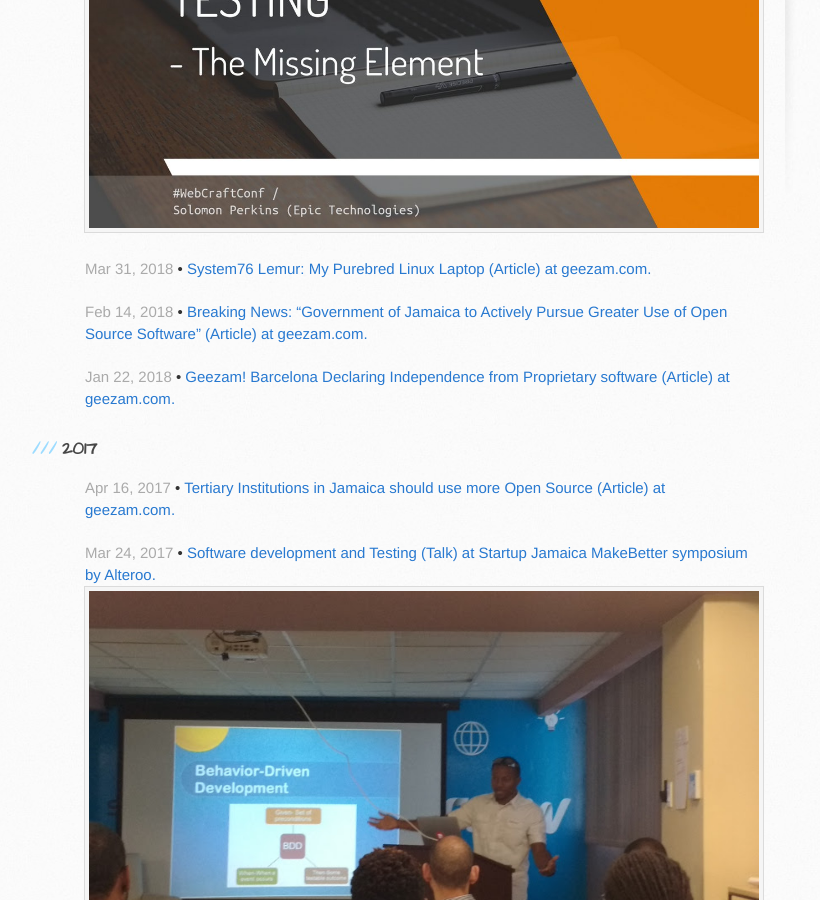
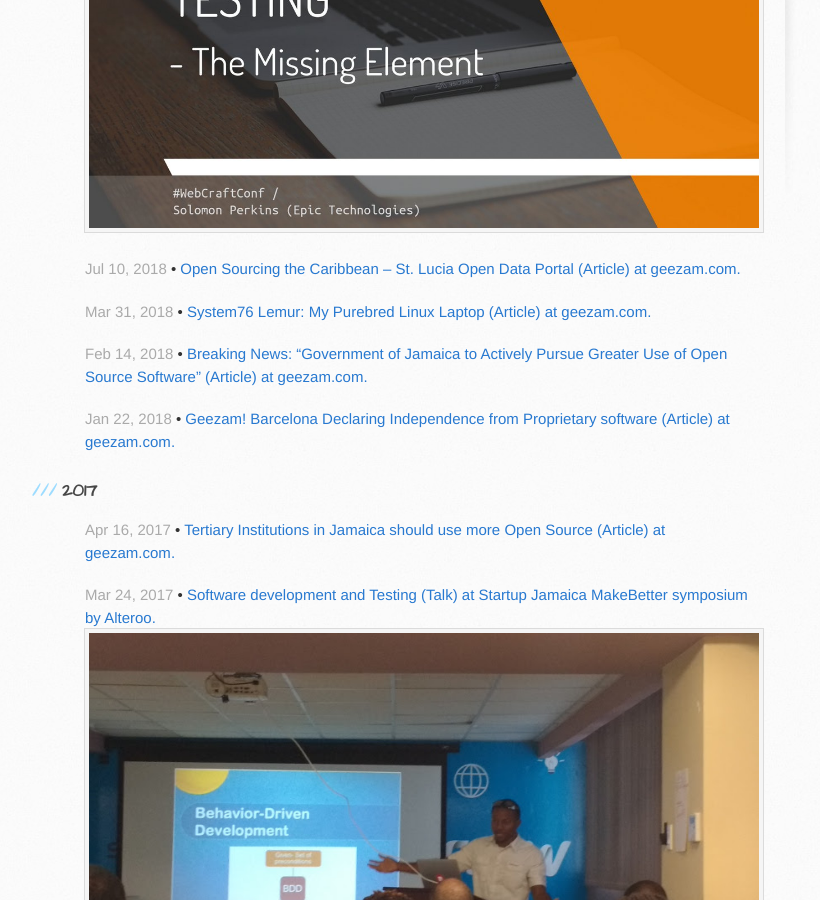
Before and after one commit to SolomonPerkins/solomonperkins.github.io, a Jekyll site: the page built from writing+speaking.html, in a window 1280 px wide and 900 px high, scrolled down 577 px. Shown: the whole window, without its empty margins (105-925 px from the left). Built offline with Jekyll 4.4.1, drawn with Linux system fonts in a browser that asks for light colours; nearby versions of some CDN libraries.

Commit message:
add wirting and speaking post (#28)

```diff
--- a/_data/writingspeaking.yml
+++ b/_data/writingspeaking.yml
@@ -4,6 +4,11 @@
   image: /images/writing+speaking/webcrafconf-performance-testing.jpg
   link: "https://drive.google.com/file/d/1YrojSKXUl-yfQHZsmABjs5P-DseXf2lh/view"
   date: 2018-07-19
+
+- type: writing
+  title: "Open Sourcing the Caribbean – St. Lucia Open Data Portal"
+  location: "<a href='http://geezam.com/open-sourcing-the-caribbean-st-lucia-open-data-portal/'>geezam.com</a>"
+  date: 2018-07-10
 
 - type: writing
   title: "System76 Lemur: My Purebred Linux Laptop"
```
